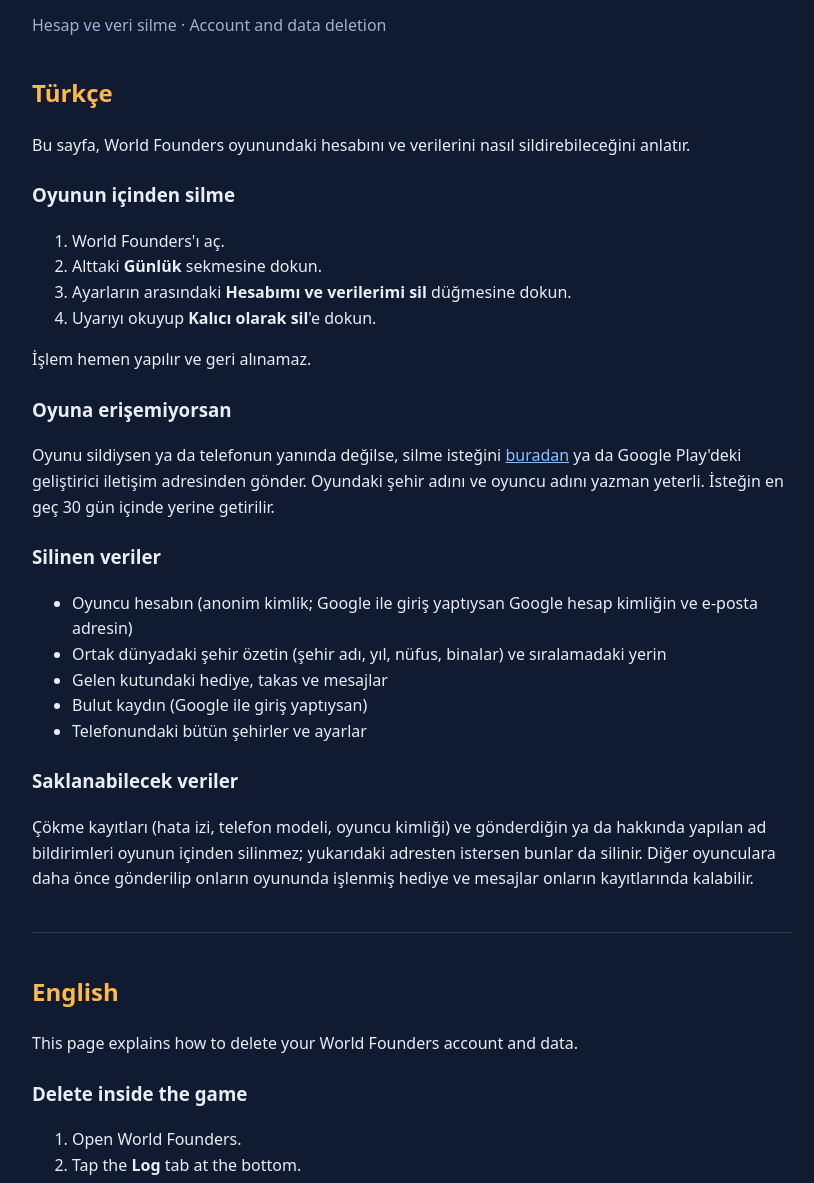
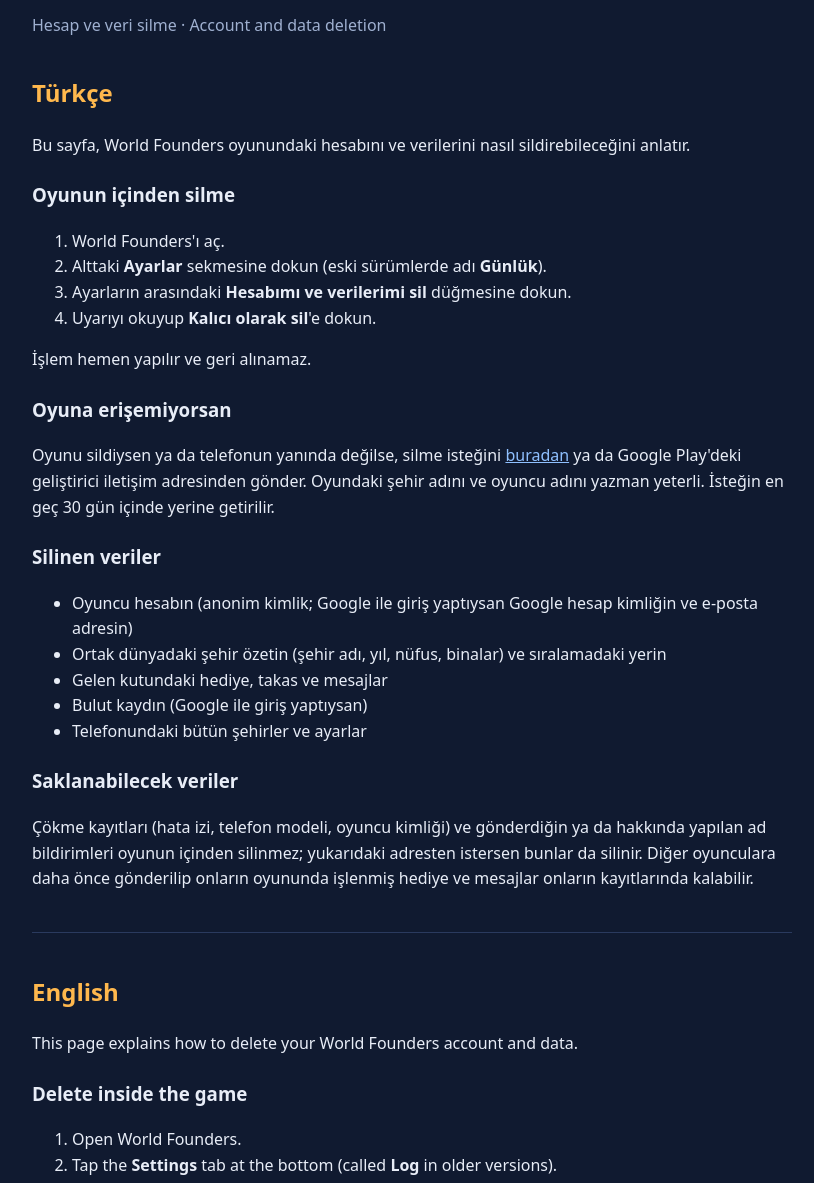
Before and after one commit to hsynaltunta/worldfounders, a plain HTML site: page hesap-silme.html in a window 1280 px wide. Shown: the part 108-1291 px from the top of the page, without its empty margins (228-1042 px from the left). Drawn offline with Linux system fonts and the light colour scheme.

Commit message:
Hesap silme tarifi: sekmenin yeni adı Ayarlar
Co-Authored-By: Claude Opus 5.5 <noreply@anthropic.com>

```diff
--- a/hesap-silme.html
+++ b/hesap-silme.html
@@ -26,7 +26,7 @@
 <h3>Oyunun içinden silme</h3>
 <ol>
   <li>World Founders'ı aç.</li>
-  <li>Alttaki <b>Günlük</b> sekmesine dokun.</li>
+  <li>Alttaki <b>Ayarlar</b> sekmesine dokun (eski sürümlerde adı <b>Günlük</b>).</li>
   <li>Ayarların arasındaki <b>Hesabımı ve verilerimi sil</b> düğmesine dokun.</li>
   <li>Uyarıyı okuyup <b>Kalıcı olarak sil</b>'e dokun.</li>
 </ol>
@@ -59,7 +59,7 @@ oyununda işlenmiş hediye ve mesajlar onların kayıtlarında kalabilir.</p>
 <h3>Delete inside the game</h3>
 <ol>
   <li>Open World Founders.</li>
-  <li>Tap the <b>Log</b> tab at the bottom.</li>
+  <li>Tap the <b>Settings</b> tab at the bottom (called <b>Log</b> in older versions).</li>
   <li>Among the settings, tap <b>Delete my account and data</b>.</li>
   <li>Read the warning and tap <b>Delete permanently</b>.</li>
 </ol>
```
Also changed, not shown: gizlilik.html (+2 -2 lines).
